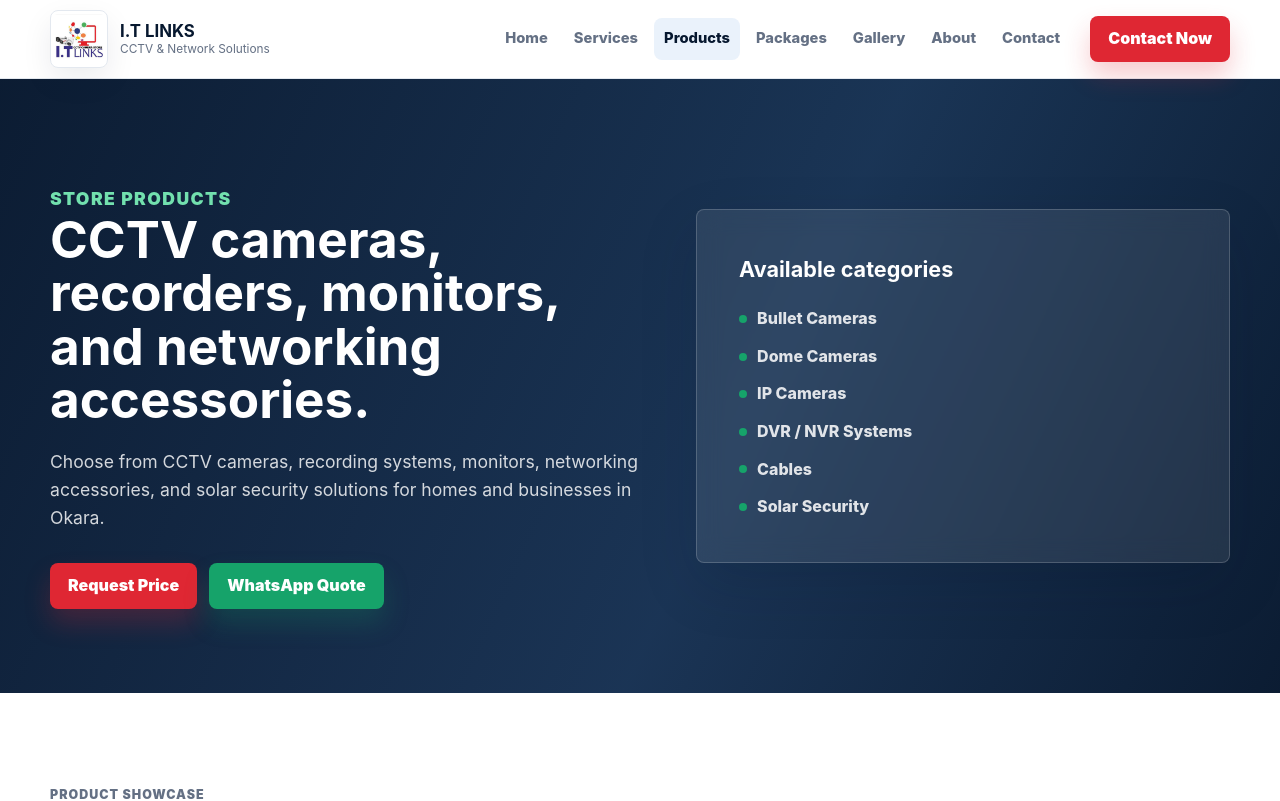
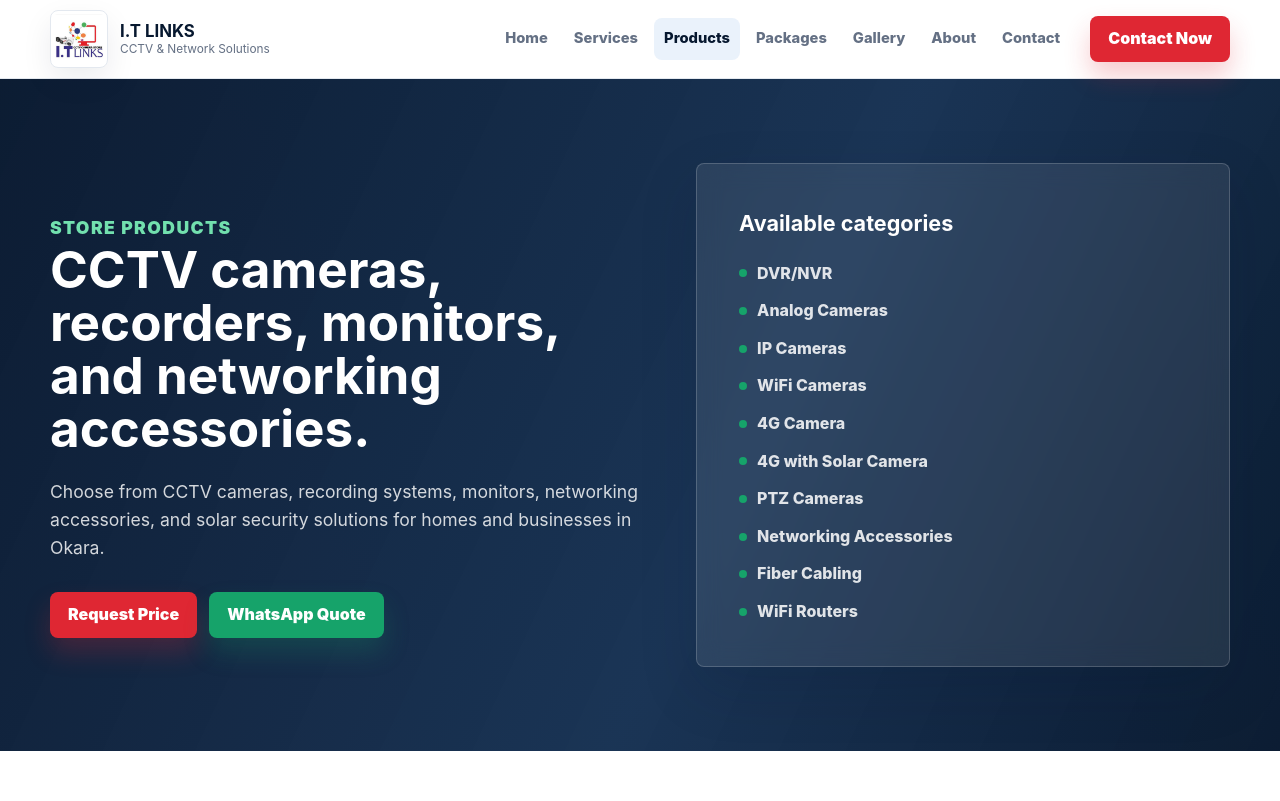
Before and after one commit to mazhardev/itlinksokara, a Next.js app: page /products in a window 1280 px wide. Shown: the top 801 px of the page. Built offline with nearby package versions, Linux system fonts and the light colour scheme.

Commit message:
updated gallery, products, and services sections with new project highlights and categories

```diff
--- a/app/products/page.jsx
+++ b/app/products/page.jsx
@@ -31,12 +31,16 @@ export default function ProductsPage() {
           </div>
           <div className="page-hero-card reveal">
             <strong>Available categories</strong>
-            <span>Bullet Cameras</span>
-            <span>Dome Cameras</span>
+            <span>DVR/NVR</span>
+            <span>Analog Cameras</span>
             <span>IP Cameras</span>
-            <span>DVR / NVR Systems</span>
-            <span>Cables</span>
-            <span>Solar Security</span>
+            <span>WiFi Cameras</span>
+            <span>4G Camera</span>
+            <span>4G with Solar Camera</span>
+            <span>PTZ Cameras</span>
+            <span>Networking Accessories</span>
+            <span>Fiber Cabling</span>
+            <span>WiFi Routers</span>
           </div>
         </div>
       </section>
--- a/app/services/page.jsx
+++ b/app/services/page.jsx
@@ -34,6 +34,9 @@ export default function ServicesPage() {
             <span>Schools</span>
             <span>Warehouses</span>
             <span>Commercial Markets</span>
+            <span>Factory</span>
+            <span>Rice Mills</span>
+            <span>Petrol Pumps</span>
           </div>
         </div>
       </section>
```
Also changed, not shown: app/gallery/page.jsx (+8 -2 lines), lib/siteData.js.
